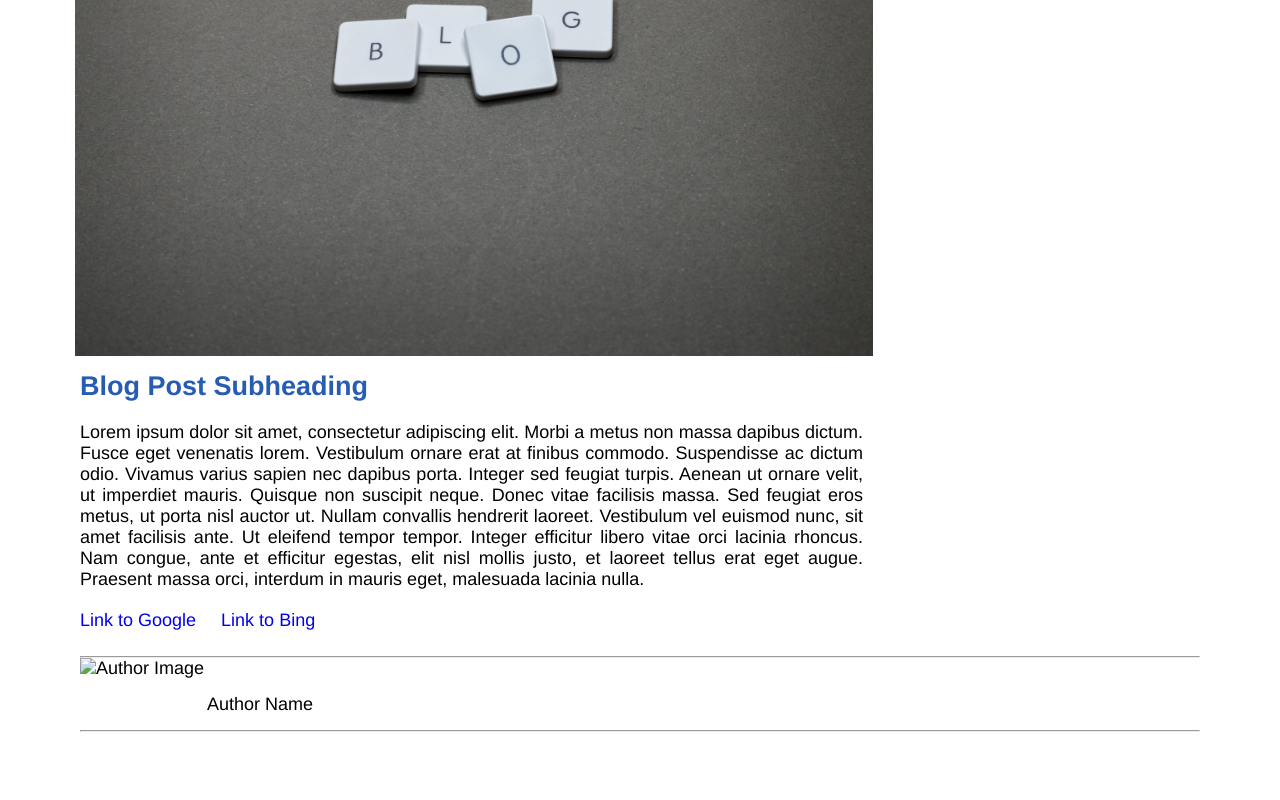
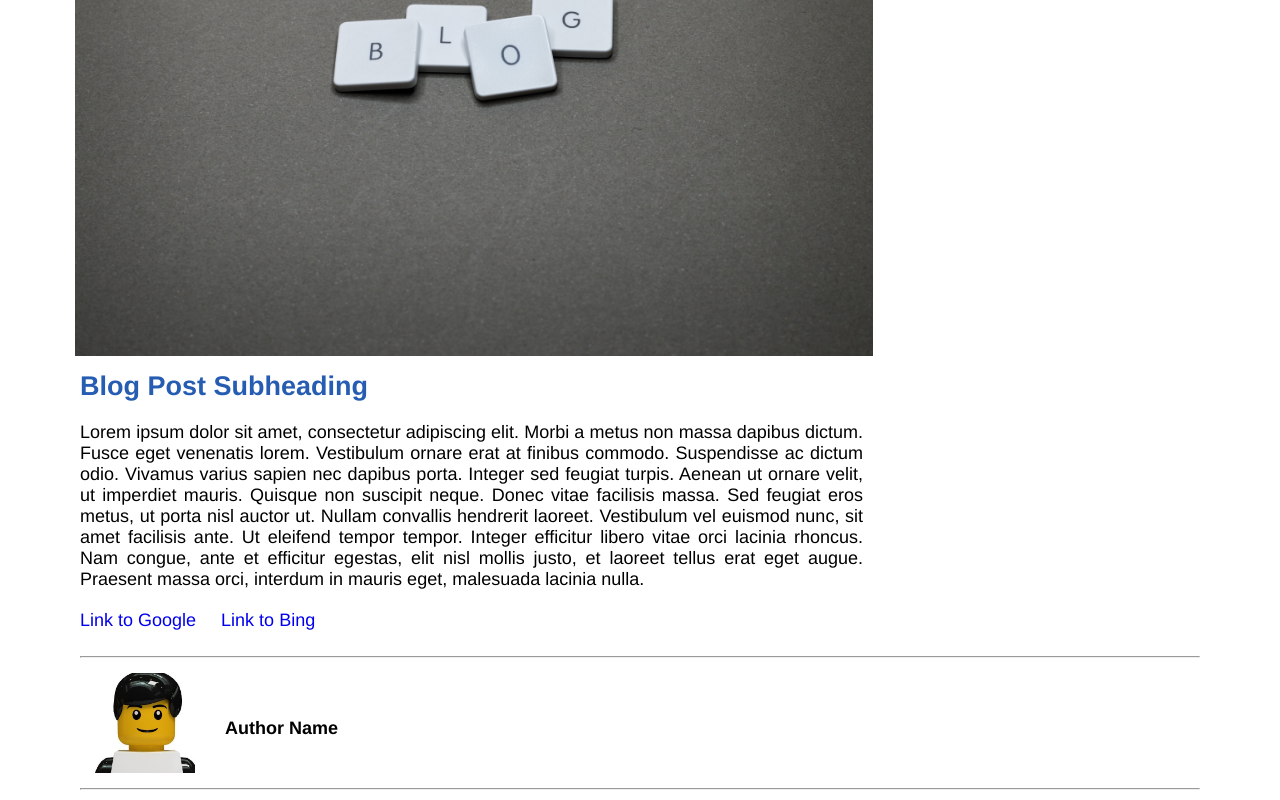
Before and after one commit to SidharthaMishra/simple_blog_layout, a plain HTML site: page index.html in a window 1280 px wide. Shown: the part 535-1335 px from the top of the page. Before the commit the page ends 1277 px from the top, so only its background shows below. Drawn offline with Linux system fonts and the light colour scheme.

Commit message:
feat: Adds user avatar and fixes positioning of name

```diff
--- a/css/styles.css
+++ b/css/styles.css
@@ -66,11 +66,18 @@ a{
     clear:both;
     width:100%;
     min-height:50px;
-    display:inline-block;
+}
+.author-box img{
+    height:100px;
+    width:auto;
+    margin:15px;
+    float:left;
 }
 .author-info{
-    margin-left:10%;
+    font-weight:bold;
     padding:15px;
+    float:left;
+    margin-top:45px;
 }
 hr{
     width:100%;
--- a/index.html
+++ b/index.html
@@ -39,20 +39,14 @@
             </div>
 
             <div class="author-box">
-               <hr>
-              <img src="#" alt="Author Image" class="author-img">
+             <hr>
+              <img src="img/lego_user_mockup.jpg" alt="Author Image" class="author-img">
                <p class="author-info">
                     Author Name
                 </p>
              <hr>
             </div>
-
        </div>
-
-
-
-
-
 
     </body>
 
```
Also changed, not shown: img/lego_user_mockup.jpg (added).
